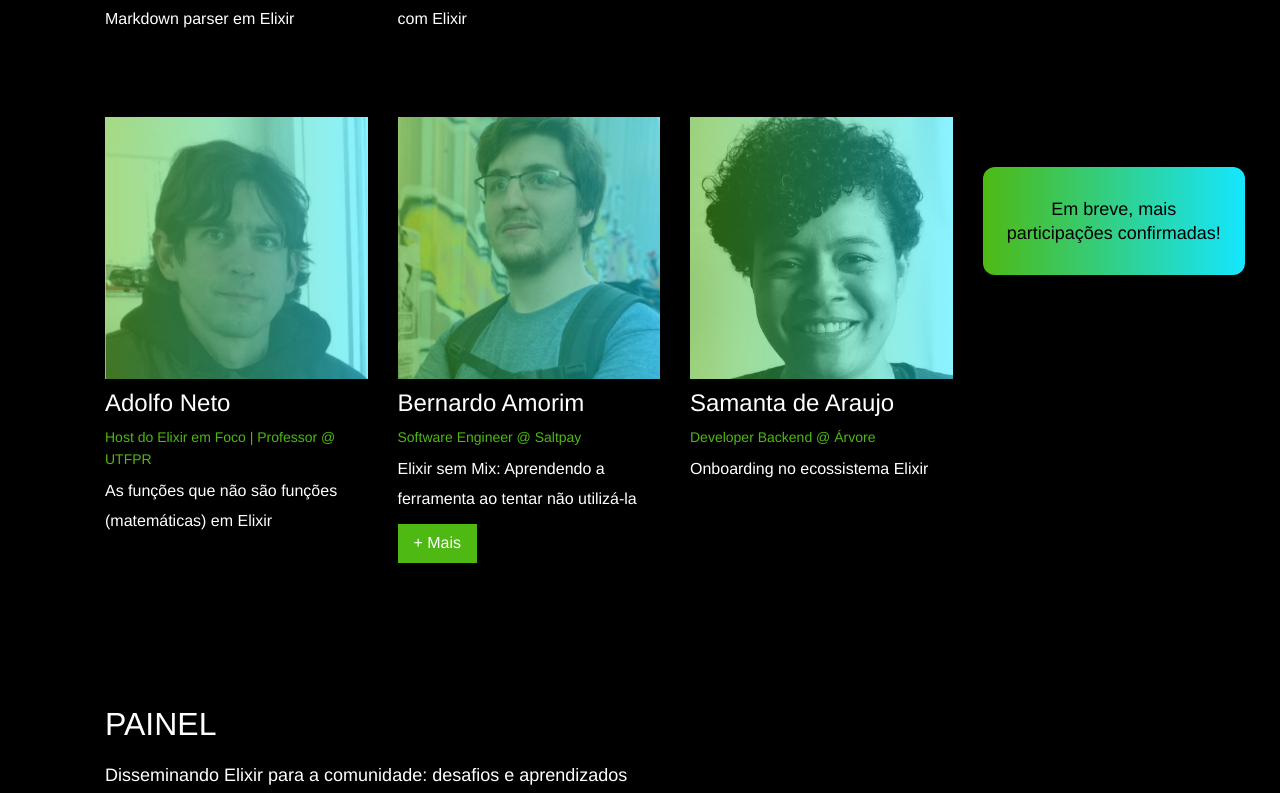
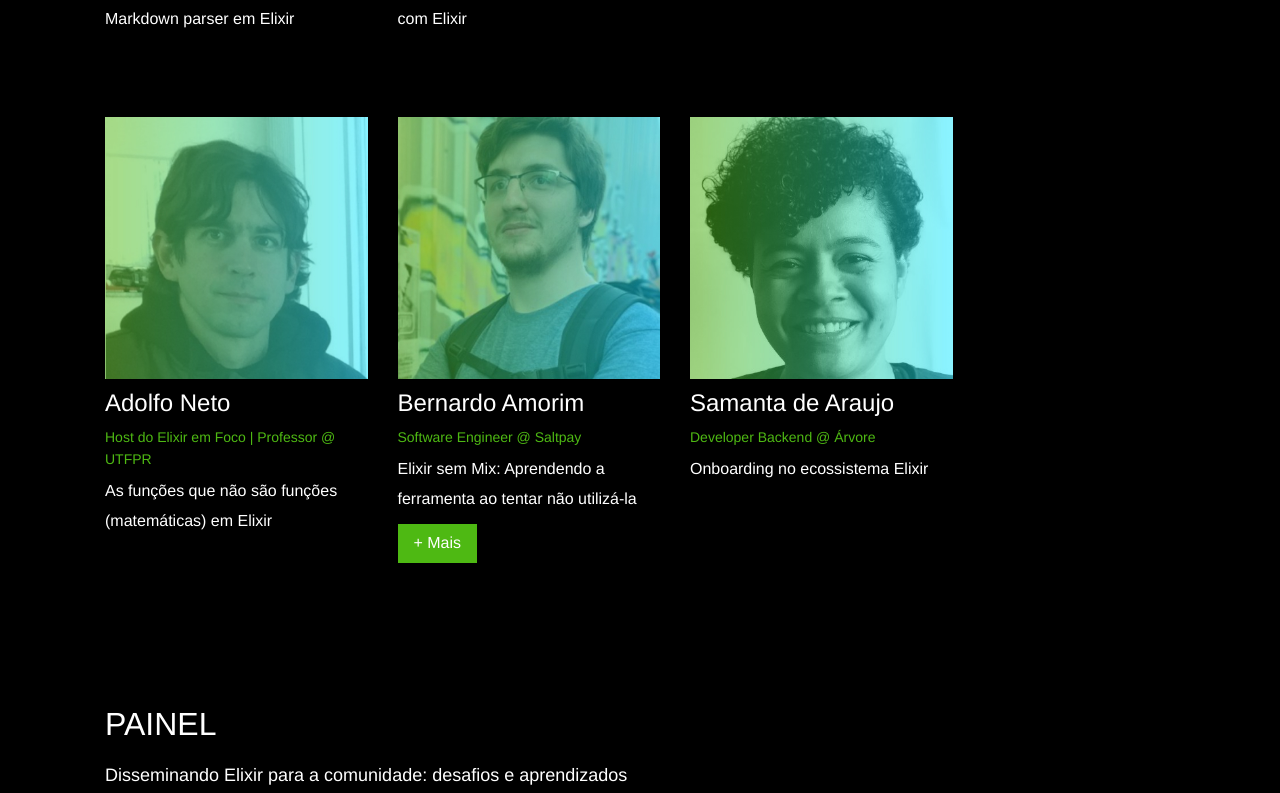
Before and after one commit to felipecotto/codebeam2021, a Next.js app: page / in a window 1280 px wide. Shown: the part 3847-4640 px from the top of the page. Built offline with nearby package versions, Linux system fonts and the light colour scheme; a web font is replaced by a local one.

Commit message:
[content-update] tirar o botao de em breve mais inscritos

```diff
--- a/src/components/Talks/index.js
+++ b/src/components/Talks/index.js
@@ -41,11 +41,6 @@ export default function Talks() {
                     </div>
                 </div>
                 ))}
-                <div className="col-md-3 padding-custom">
-                <div className="coming-soon">
-                            <h4>Em breve, mais participações confirmadas!</h4>
-                        </div>
-                </div>
                 </div>
 
             </div>
```
